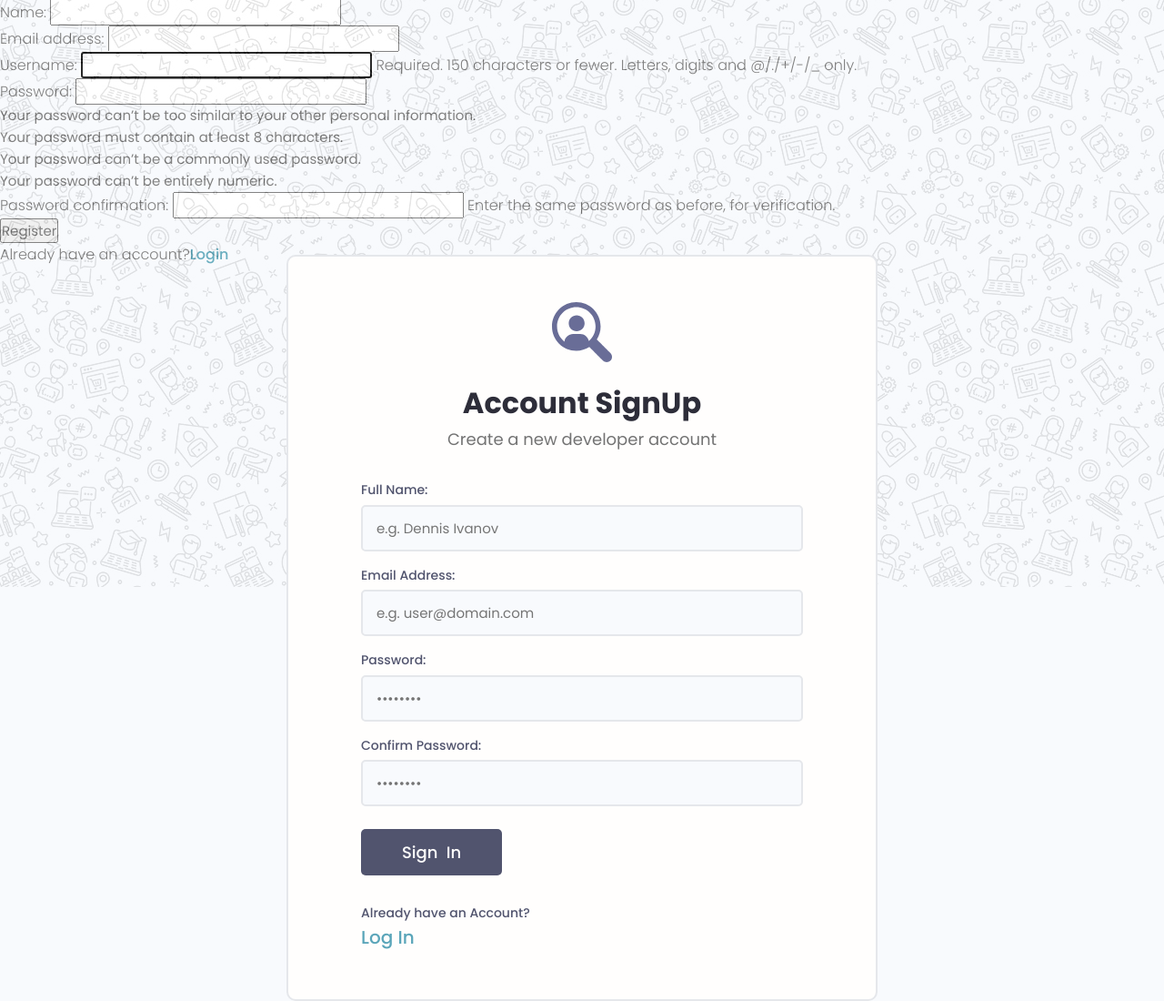
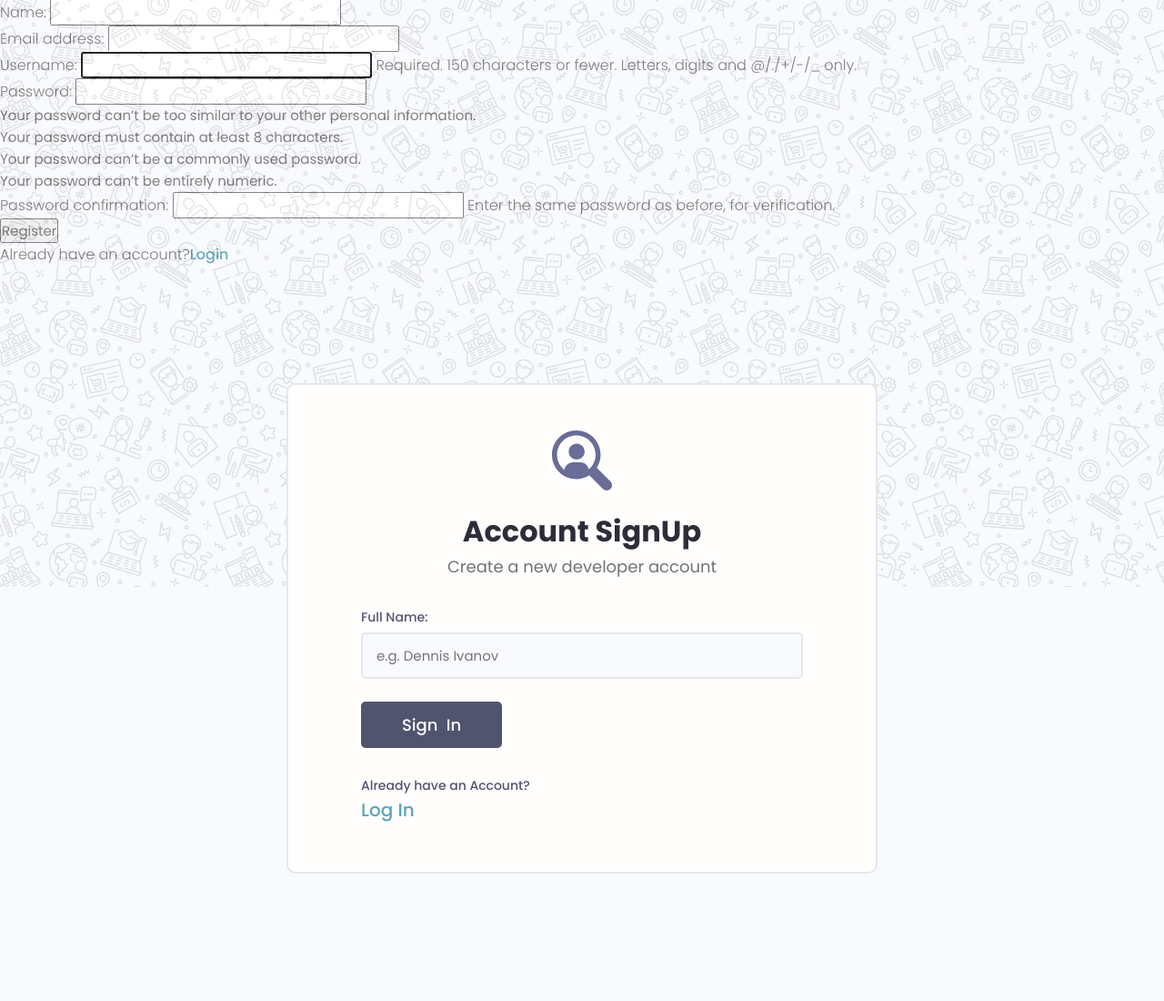
Before and after one commit to BhadriNarayana/devsearch, a Django app: page /register/ in a window 1280 px wide. Shown: the part 155-1255 px from the top of the page at 91% size. After the commit the page ends 1115 px from the top, so only its background shows below. Run offline with Django 4.2, Linux system fonts and the light colour scheme.

Commit message:
User registration page creation

```diff
--- a/users/templates/users/login_register.html
+++ b/users/templates/users/login_register.html
@@ -36,40 +36,6 @@
         />
       </div>
 
-      <!-- Input:Email -->
-      <div class="form__field">
-        <label for="formInput#email">Email Address: </label>
-        <input
-          class="input input--email"
-          id="formInput#email"
-          type="email"
-          name="email"
-          placeholder="e.g. user@domain.com"
-        />
-      </div>
-
-      <!-- Input:Password -->
-      <div class="form__field">
-        <label for="formInput#password">Password: </label>
-        <input
-          class="input input--password"
-          id="formInput#passowrd"
-          type="password"
-          name="password"
-          placeholder="••••••••"
-        />
-      </div>
-      <!-- Input:Password -->
-      <div class="form__field">
-        <label for="formInput#confirm-password">Confirm Password: </label>
-        <input
-          class="input input--password"
-          id="formInput#confirm-passowrd"
-          type="password"
-          name="confirm-password"
-          placeholder="••••••••"
-        />
-      </div>
       <div class="auth__actions">
         <input class="btn btn--sub btn--lg" type="submit" value="Sign  In" />
       </div>
```
